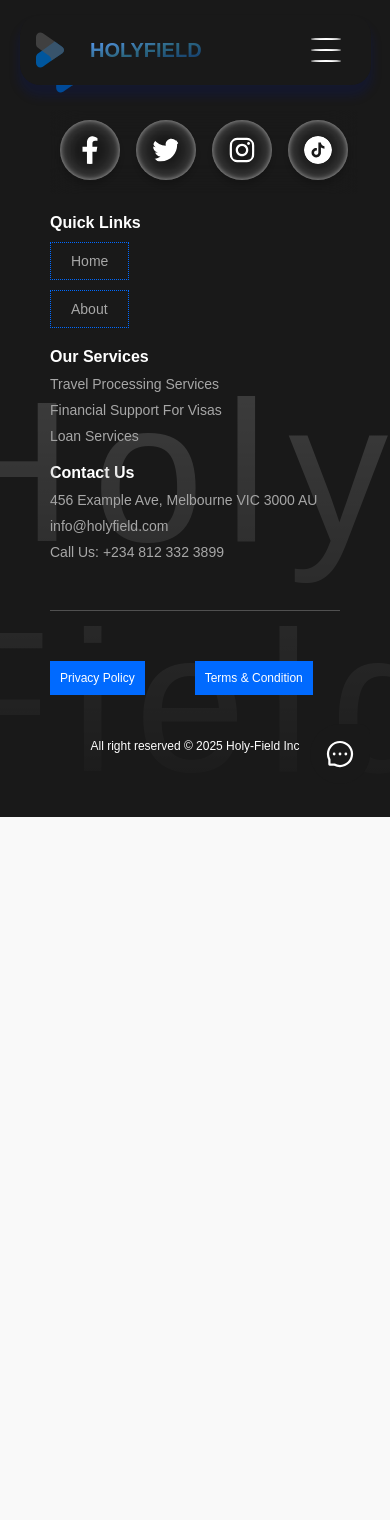
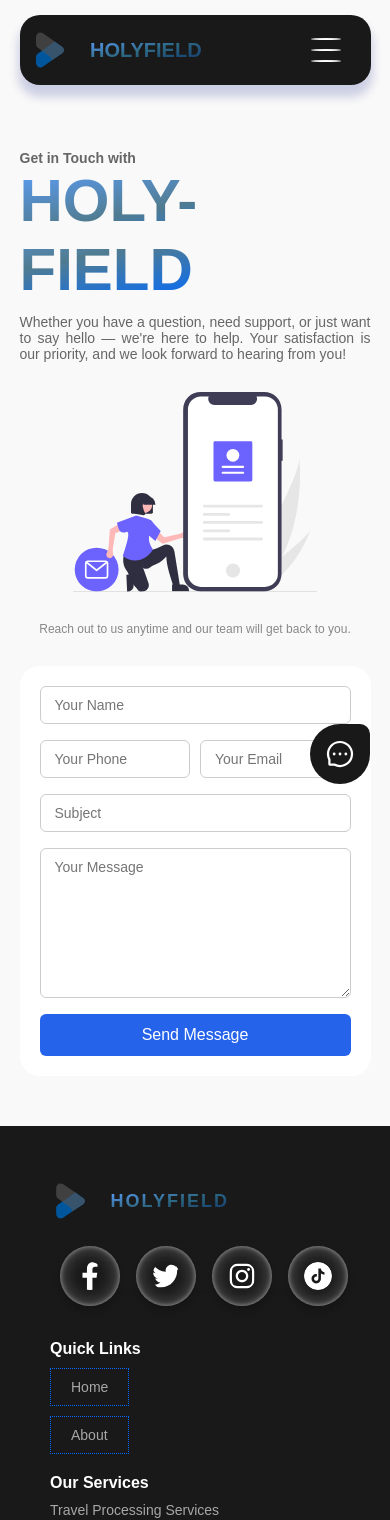
Before and after one commit to nehldotjs/holyfield, a React (Create React App) app: page /contact-us in a window 390 px wide. Shown: the top 1520 px of the page. Before the commit the page ends 844 px from the top, so only its background shows below. Built offline with nearby package versions, Linux system fonts and the light colour scheme.

Commit message:
new commit

```diff
--- a/src/App.js
+++ b/src/App.js
@@ -9,7 +9,7 @@ import CorneredButton from "./PropAssets/CorneredButton";
 import Home from "./Components/Home";
 import Policy from "./Components/Policy";
 import Terms from "./Components/Terms";
-import BookACall from "./Components/BookAcallForm";
+ import ContactPage from "./Components/Contact";
 
 function App() {
   return (
@@ -19,7 +19,7 @@ function App() {
         <Route path="/about" element={<About />} />
         <Route path="/policy" element={<Policy />} />
         <Route path="/terms" element={<Terms />} />
-        <Route path="/book-a-call-with-us" element={<BookACall />} />
+        <Route path="/contact-us" element={<ContactPage />} />
       </Routes>
       <Footer />
       <CorneredButton />
--- /dev/null
+++ b/src/Components/Contact.js
@@ -0,0 +1,151 @@
+import React, { useState } from "react";
+import { toast } from "react-toastify";
+import "../styles/contact.css";
+
+import contactSvg from "../Assets/svg/contact-us-svg.svg";
+
+export default function ContactPage() {
+  const [formData, setFormData] = useState({
+    name: "",
+    email: "",
+    phone: "",
+    subject: "",
+    message: ""
+  });
+
+  const [submitted, setSubmitted] = useState(false);
+
+  const handleChange = e => {
+    const { name, value } = e.target;
+    setFormData(prev => ({
+      ...prev,
+      [name]: value
+    }));
+  };
+
+  const handleSubmit = async e => {
+    e.preventDefault();
+
+    const payload = new FormData();
+    Object.entries(formData).forEach(([key, value]) => {
+      payload.append(key, value);
+    });
+
+    try {
+      const res = await fetch(
+        "https://formsubmit.co/ajax/nelsonosuya11@gmail.com",
+        {
+          method: "POST",
+          body: payload
+        }
+      );
+
+      const result = await res.json();
+
+      if (result.success === "true" || result.result === "success") {
+        toast.success("Message sent successfully!");
+        setSubmitted(true);
+        setFormData({
+          name: "",
+          phone: "",
+          email: "",
+          subject: "",
+          message: ""
+        });
+      } else {
+        toast.error("Something went wrong. Please try again.");
+      }
+    } catch (err) {
+      toast.error("Network error. Try again.");
+      console.error(err);
+    }
+  };
+
+  return (
+    <div className="contact-form-container fade-in">
+      <div className="contact-svg-wrapper">
+        <div className="contact-write-up">
+          <h1>
+            Get in Touch with <br />
+            <span>Holy-Field</span>
+          </h1>
+          <p>
+            Whether you have a question, need support, or just want to say hello
+            — we're here to help. Your satisfaction is our priority, and we look
+            forward to hearing from you!
+          </p>
+        </div>
+        <img src={contactSvg} alt="" />
+
+        <p className="contact-subText">
+          Reach out to us anytime and our team will get back to you.
+        </p>
+      </div>
+      <div className="contactForm-wrapper">
+        {submitted
+          ? <p className="success-message">
+              ✅ Thank you for reaching out. We'll get back to you shortly!
+            </p>
+          : <form onSubmit={handleSubmit} className="book-call-form">
+              <div className="form-group">
+                <input
+                  type="text"
+                  name="name"
+                  className="form-input"
+                  placeholder="Your Name"
+                  value={formData.name}
+                  onChange={handleChange}
+                  required
+                />
+              </div>
+              <div className="form-group">
+                <input
+                  type="phone"
+                  name="phone"
+                  className="form-input"
+                  placeholder="Your Phone"
+                  value={formData.phone}
+                  onChange={handleChange}
+                  required
+                />
+
+                <input
+                  type="email"
+                  name="email"
+                  className="form-input"
+                  placeholder="Your Email"
+                  value={formData.email}
+                  onChange={handleChange}
+                  required
+                />
+              </div>
+              <div className="form-group">
+                <input
+                  type="text"
+                  name="subject"
+                  className="form-input"
+                  placeholder="Subject"
+                  value={formData.subject}
+                  onChange={handleChange}
+                  required
+                />
+              </div>
+              <div className="form-group">
+                <textarea
+                  name="message"
+                  className="form-textarea"
+                  placeholder="Your Message"
+                  rows={8}
+                  value={formData.message}
+                  onChange={handleChange}
+                  required
+                />
+              </div>
+              <button type="submit" className="form-button">
+                Send Message
+              </button>
+            </form>}
+      </div>
+    </div>
+  );
+}
--- a/src/Components/Home.js
+++ b/src/Components/Home.js
@@ -135,7 +135,7 @@ function Home() {
         <div className="section3-context-wrapper">
           <div data-aos="fade-up" className="section-3-container">
             <div className="section3-imageWrapper">
-              <img src={airport} alt="" />
+              <img src={finance} alt="" />
             </div>
             <h3 className="hs3-header">
               Tailored Solutions for All Your Everyday Financial Requirements
@@ -148,7 +148,7 @@ function Home() {
 
           <div data-aos="fade-up" className="section-3-container">
             <div className="section3-imageWrapper">
-              <img src={finance} alt="" />
+              <img src={airport} alt="" />
             </div>
             <h3 className="hs3-header">
               Reliable Assistance with Financial Endorsements and Supporting
@@ -234,7 +234,7 @@ function Home() {
               <div className="countdown-1">
                 <CountUp
                   from={0}
-                  to={35}
+                  to={20}
                   separator=","
                   direction="up"
                   duration={1}
--- a/src/Components/Nav.js
+++ b/src/Components/Nav.js
@@ -35,15 +35,14 @@ function Nav() {
     window.scrollTo({ top: 0, behavior: "smooth" });
   };
 
-  return (
-    <div className="nav-wrapper" style={getStyle(1)}>
+  return <div className="nav-wrapper" style={getStyle(1)}>
       <div className="nav-container">
         <div className="nav-logo-wrapper">
           <img style={getStyle(2)} src={Logo} alt="Holyfield logo" />
-          <Link
-            className="logoLink"
-            to="/"
-            onClick={() => window.scrollTo({ top: 0, behavior: "smooth" })}>
+          <Link className="logoLink" to="/" onClick={() => window.scrollTo({
+                top: 0,
+                behavior: "smooth"
+              })}>
             <h3 style={getStyle(3)}>HolyField</h3>
           </Link>
         </div>
@@ -53,6 +52,9 @@ function Nav() {
           </Link>
           <Link onClick={handleClick} className="webNavLinks" to="/about">
             About
+          </Link>
+          <Link onClick={handleClick} className="webNavLinks" to="/contact-us">
+            Contact
           </Link>
 
           <a className="webNavLinks" href="#contact">
@@ -67,32 +69,23 @@ function Nav() {
           </button>
         </div>
       </div>
-      <div
-        className={
-          isMenu
-            ? "mobileMenu-links-wrapper"
-            : "mobileMenu-links-wrapper isMobileLink"
-        }>
+      <div className={isMenu ? "mobileMenu-links-wrapper" : "mobileMenu-links-wrapper isMobileLink"}>
         <div className="mobileMenu-links-container">
-          <Link
-            onClick={handleClick}
-            className="webNavLinks webNavLinks-mobile"
-            to="/">
+          <Link onClick={handleClick} className="webNavLinks webNavLinks-mobile" to="/">
             Home
           </Link>
-          <Link
-            onClick={handleClick}
-            className="webNavLinks webNavLinks-mobile"
-            to="/about">
+          <Link onClick={handleClick} className="webNavLinks webNavLinks-mobile" to="/about">
             About
           </Link>
-          <a className="webNavLinks webNavLinks-mobile" href="#contact">
+          {/* <a className="webNavLinks webNavLinks-mobile" href="#contact">
             Contact
-          </a>
+          </a> */}
+          <Link onClick={handleClick} className="webNavLinks webNavLinks-mobile" to="/contact-us">
+            Contact
+          </Link>
         </div>
       </div>
-    </div>
-  );
+    </div>;
 }
 
 export default Nav;
--- a/src/PropAssets/CorneredButton.js
+++ b/src/PropAssets/CorneredButton.js
@@ -13,7 +13,7 @@ function CorneredButton() {
         "HOLY-FIELD is a financial solutions company that leverages digital innovation to solve everyday financial challenges. We offer tailored financial support services including loan options, investment opportunities, flexible savings packages, and value-added utilities such as transfers and bill payments."
     },
     {
-      question: "How is HOLY-FIELD different from other fintech platforms?",
+      question: "How is HOLY-FIELD different from other Fintech platforms?",
       answer:
         "HOLY-FIELD stands out through its personalized services, fast processes, and outstanding customer experience:\n\n" +
         "• Personalized Services: From custom account numbers to flexible repayment options, we prioritize solutions that adapt to your needs. Services like Loan Friends and Pay For Me offer even more flexibility.\n\n" +
@@ -29,7 +29,7 @@ function CorneredButton() {
   ];
   const [activeIndex, setActiveIndex] = useState(null);
 
-  const toggleFaq = (index) => {
+  const toggleFaq = index => {
     setActiveIndex(activeIndex === index ? null : index);
   };
 
@@ -37,7 +37,8 @@ function CorneredButton() {
     <div className="sideButtonWrapper">
       <button
         onClick={() => setIsButtonClicked(!isBtnClicked)}
-        className="sideButtonContainer">
+        className="sideButtonContainer"
+      >
         <AiOutlineMessage className="messageIcon" />
       </button>
 
@@ -46,28 +47,31 @@ function CorneredButton() {
           isBtnClicked
             ? "cta-context-wrapper"
             : "cta-context-wrapper cta-Clicked "
-        }>
-        <div className="cta-context-backgroundOverlay"></div>
+        }
+      >
+        <div className="cta-context-backgroundOverlay" />
         <div className="cta-container">
           <a
-            href="https://wa.me/2348123323899?text=Hi%2C%20my%20name%20is%20[Your%20Name].%20I%27m%20interested%20in%20learning%20more%20about%20your%20services%20and%20how%20you%20can%20assist%20me."
+            href="https://wa.me/2348123323899?text=Hi,%20I%27m%20interested%20in%20your%20services.%20My%20name%20is%20 "
             target="_blank"
             rel="noopener noreferrer"
-            className="whatsapp-btn-wrapper">
+            className="whatsapp-btn-wrapper"
+          >
             <TbBrandWhatsappFilled className="whatsappIcon" />
             <h2>Chat with Us on WhatsApp</h2>
           </a>
           <div className="faq-wrapper">
-            {faqs.map((faq, index) => (
+            {faqs.map((faq, index) =>
               <div key={index} className="faq-item">
                 <h3 onClick={() => toggleFaq(index)} className="faq-question">
                   {faq.question}
                 </h3>
-                {activeIndex === index && (
-                  <p className="faq-answer">{faq.answer}</p>
-                )}
+                {activeIndex === index &&
+                  <p className="faq-answer">
+                    {faq.answer}
+                  </p>}
               </div>
-            ))}
+            )}
           </div>{" "}
         </div>
       </div>
--- /dev/null
+++ b/src/styles/contact.css
@@ -0,0 +1,172 @@
+.contact-form-container {
+    max-width: 80%;
+    margin: 0 auto;
+    padding: 32px 20px;
+    padding-top: 10%;
+    display: flex;
+    justify-content: center;
+    align-items: center;
+    /* background-color: red; */
+    gap: 30px;
+    height: auto;
+}
+
+
+.contact-svg-wrapper {
+    flex: 1;
+    height: auto;
+    display: flex;
+    justify-content: center;
+    align-items: flex-end;
+    flex-direction: column;
+    gap: 30px;
+}
+
+.contact-write-up {
+    display: flex;
+    flex-direction: column;
+    gap: 10px;
+}
+
+.contact-write-up h1 {
+    font-size: 14px;
+    color: #666;
+}
+
+.contact-write-up h1 span {
+    font-size: 60px;
+
+    text-transform: uppercase;
+    font-weight: 900;
+    background: linear-gradient(to bottom right, #5c9efa,
+            #33667eda, #006aff);
+    /* Choose your gradient */
+    -webkit-background-clip: text;
+    -webkit-text-fill-color: transparent;
+}
+
+.contact-write-up p {
+    font-size: 14px;
+    color: #666;
+
+}
+
+.contact-svg-wrapper img {
+    height: 150px;
+    width: auto;
+    object-fit: contain;
+    display: flex;
+}
+
+.contactForm-wrapper {
+    display: flex;
+    flex: 1.5;
+}
+
+.form-title {
+    text-align: center;
+    font-size: 24px;
+    margin-bottom: 24px;
+}
+
+.form-group {
+    display: flex;
+    width: 100%;
+    gap: 10px;
+    flex-direction: row;
+
+}
+
+.contact-subText {
+    font-size: 12px;
+    color: #888888;
+    text-align: center;
+
+}
+
+.success-message {
+    text-align: center;
+    color: green;
+    font-weight: bold;
+    margin-top: 20px;
+}
+
+.book-call-form {
+    display: flex;
+    flex-direction: column;
+    gap: 16px;
+    background-color: white;
+    padding: 20px;
+    border-radius: 20px;
+    width: 100%;
+    height: auto;
+}
+
+.fade-in {
+    animation: fadeIn 0.6s ease-in;
+}
+
+@keyframes fadeIn {
+    from {
+        opacity: 0;
+        transform: translateY(10px);
+    }
+
+    to {
+        opacity: 1;
+        transform: translateY(0);
+    }
+}
+
+/* Reuse shared styles */
+@import './BookAcallForm.css';
+
+
+/* ========== Responsive ========== */
+@media (max-width: 900px) {
+
+    .contact-form-container {
+        padding: unset;
+        margin-top: 150px;
+        margin-bottom: 50px;
+        max-width: 90%;
+        flex-direction: column;
+    }
+
+    .contact-svg-wrapper img {
+        height: 200px;
+        width: auto;
+        object-fit: contain;
+        margin: auto;
+        display: flex;
+    }
+
+    .contact-write-up h1 {
+        width: 100%;
+    }
+
+    .contact-write-up h1 span {
+        text-align: center;
+        font-size: 60px;
+        margin: auto;
+        width: 100%;
+    }
+
+    .contact-write-up p {
+        font-size: 14px;
+        color: #666;
+        text-align: justify;
+        width: 100%;
+        margin: auto;
+    }
+
+    .contact-subText {
+        font-size: 12px;
+        color: #888888;
+        text-align: center;
+        width: 100%;
+        justify-content: center;
+        align-items: center;
+        text-align: center;
+    }
+}
--- a/src/styles/cornerBtn.css
+++ b/src/styles/cornerBtn.css
@@ -11,7 +11,6 @@
 
     height: 60px;
     width: 60px;
-    /* border: 1px solid white; */
     border-radius: 50% 10px 50% 50%;
     z-index: 9999999999999999999999;
 }
@@ -25,9 +24,7 @@
     align-items: center;
     border: none;
     color: white;
-
     cursor: pointer;
-
 }
 
 .messageIcon {
@@ -49,10 +46,10 @@
     overflow: hidden;
     border: none;
 
-
-    background-color: rgb(0, 2, 17);
+    /* padding:  10px; */
+    background-color: rgba(0, 2, 17, 0.452);
     backdrop-filter: blur(5px);
-    border-radius: 20px;
+    /* border-radius: 10px; */
 }
 
 .cta-Clicked {
@@ -72,9 +69,9 @@
 }
 
 .cta-container {
-    height: 100%;
-    width: 100%;
-    padding: 10px;
+    height: 95%;
+    width: 95%;
+    /* padding: 10px; */
     display: flex;
     position: relative;
     align-items: flex-start;
@@ -86,7 +83,7 @@
 
 .whatsapp-btn-wrapper {
     background-color: #f9f9f9;
-    border-radius: 20px;
+    border-radius: 0px;
     display: flex;
     width: 100%;
     height: 60px;
@@ -121,7 +118,7 @@
     gap: 10px;
     width: 100%;
     background-color: #f9f9f9;
-    border-radius: 20px;
+    border-radius: 0px;
     padding: 20px;
 
     flex-direction: column;
@@ -204,6 +201,7 @@
     .faq-answer {
         font-size: 0.9rem;
     }
+
     .sideButtonWrapper {
         right: 20px;
         bottom: 60px;
--- a/src/styles/hero.css
+++ b/src/styles/hero.css
@@ -811,7 +811,7 @@
 
 
      position: relative;
-  }
+ }
 
  .isCallCloseButtonWrapper {
      display: flex;
@@ -1057,11 +1057,16 @@
          flex-direction: column;
          background-color: white;
          padding: 50px 20px;
-         border-radius: 20px;
+         border-radius: 2px;
+     }
+
+     .home-s-content-wrapper-1 p {
+         width: 100%;
      }
 
      .home-booking-button-wrapper button {
          margin: auto;
+         width: 100%;
      }
 
      .home-s-content-wrapper {
```
Also changed, not shown: src/Assets/svg/contact-us-svg.svg (added). Lines whose indentation alone changed are shown as unchanged.
